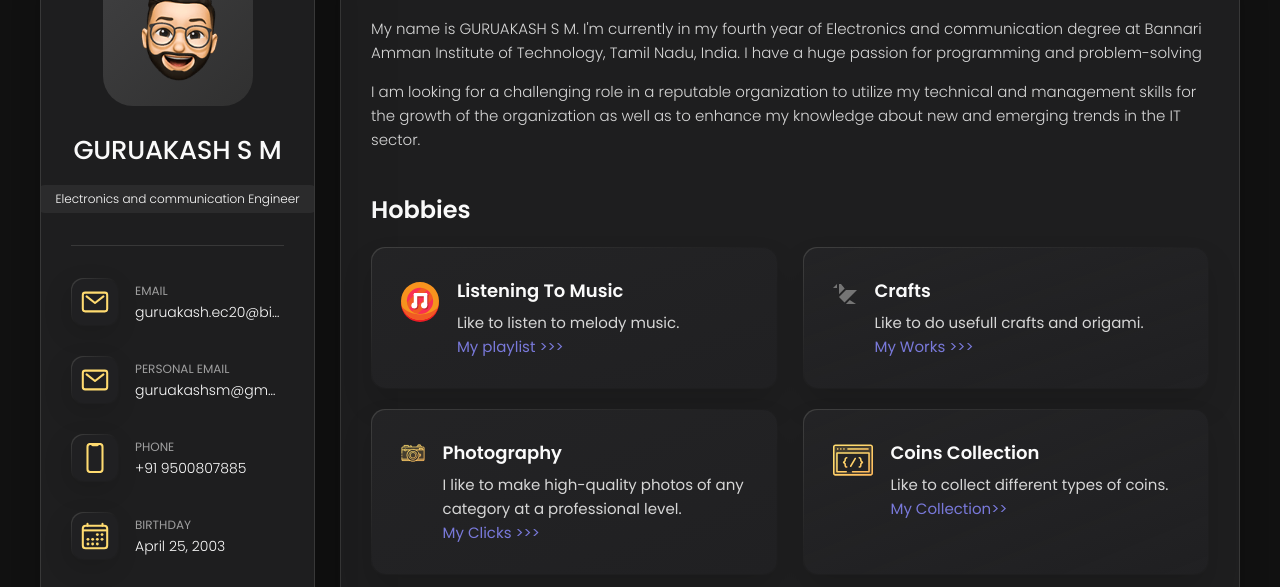
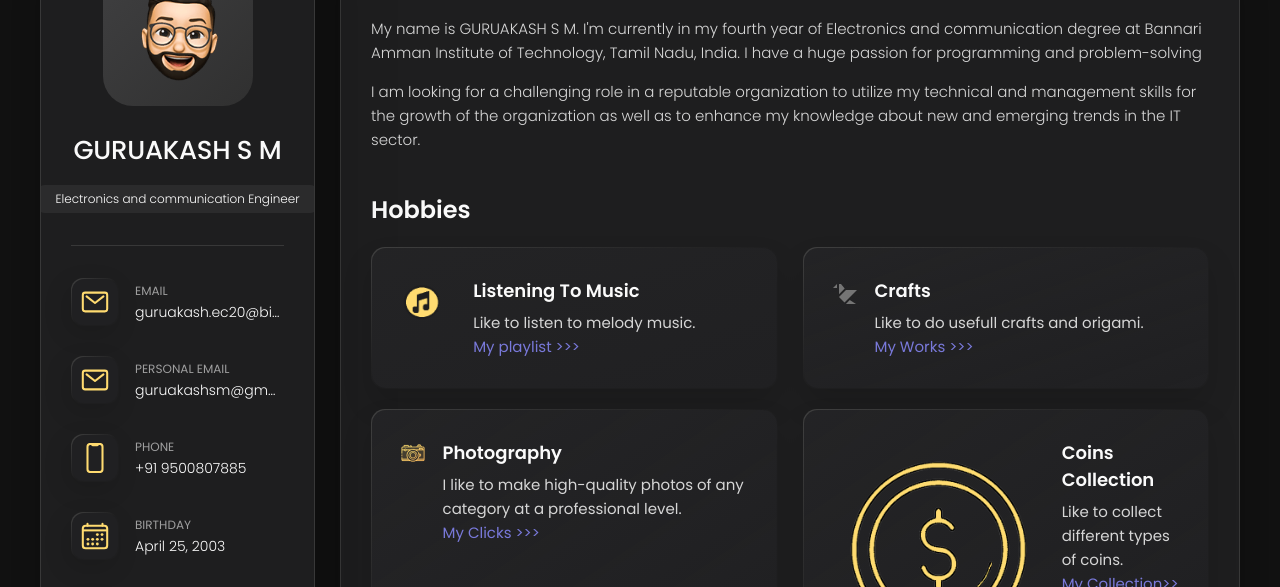
Before and after one commit to guruakashsm/Portfolio, a plain HTML site: page index.html in a window 1280 px wide. Shown: the part 162-749 px from the top of the page. Drawn offline with nearby package versions, Linux system fonts and the light colour scheme.

Commit message:
Update index.html

```diff
--- a/index.html
+++ b/index.html
@@ -253,7 +253,7 @@ the IT sector.
             <li class="service-item">
 
               <div class="service-icon-box">
-                <img src="assets\images\music.svg" alt="design icon"
+                <img src="assets\images\music (2).png" alt="design icon"
                 height="40" width="40">
               </div>
 
@@ -308,7 +308,7 @@ the IT sector.
           <li class="service-item">
 
             <div class="service-icon-box">
-              <img src="./assets/images/icon-dev.svg" alt="Coin collection icon" width="40">
+              <img src="./assets/images/coin (2).png" alt="Coin collection icon" width="40">
             </div>
 
             <div class="service-content-box">
```
